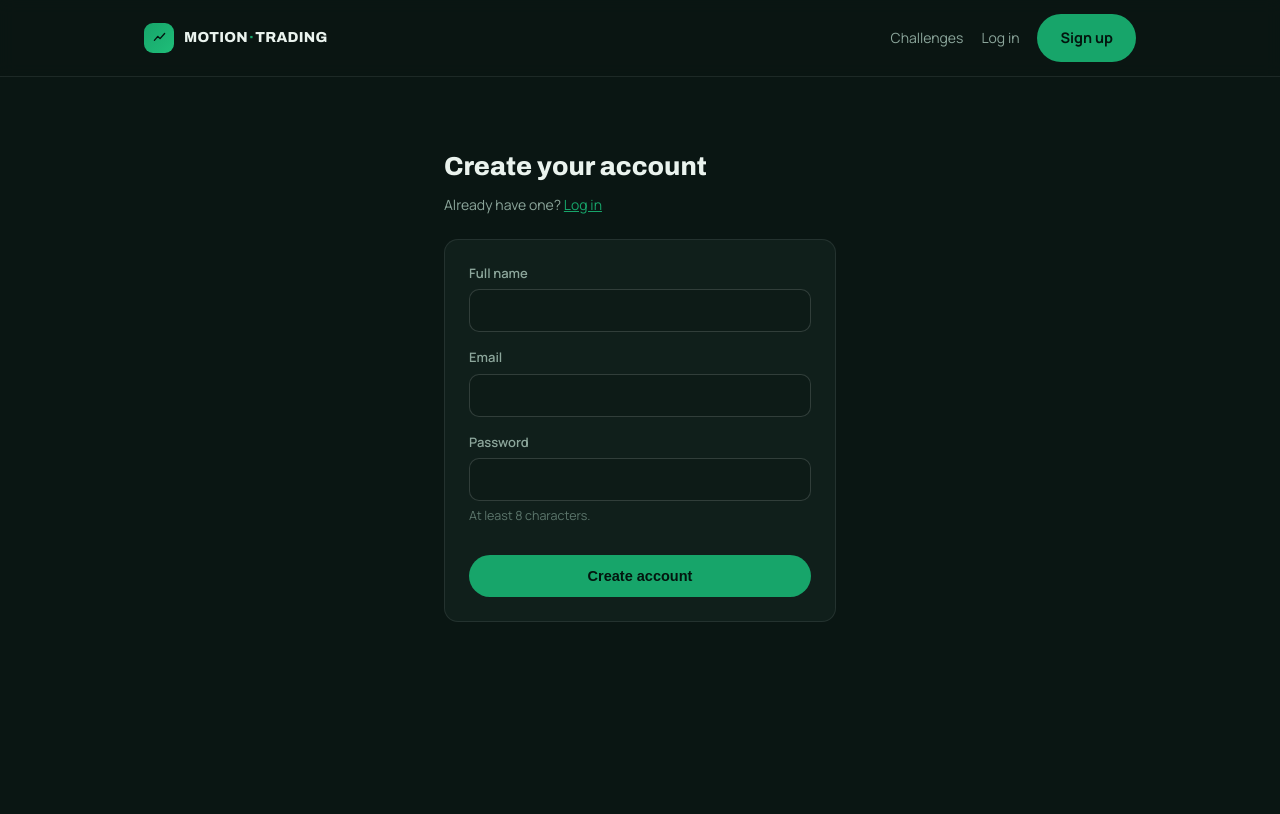
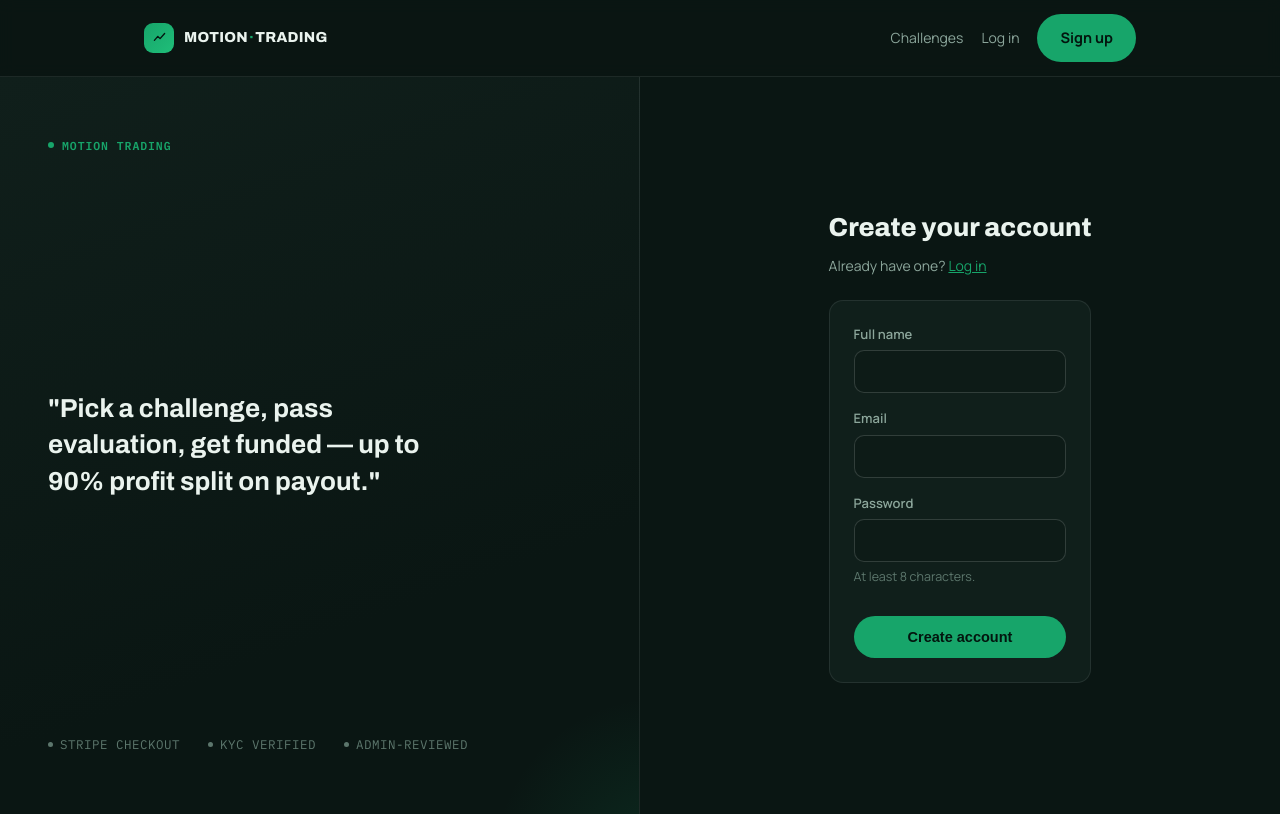
Before and after one commit to lukedonnelly0303-create/Motion-Trading-, a Next.js app: page /signup in a window 1280 px wide. Built offline with nearby package versions, Linux system fonts and the light colour scheme; no server answers.

Commit message:
Update page.tsx

```diff
--- a/src/app/signup/page.tsx
+++ b/src/app/signup/page.tsx
@@ -44,7 +44,21 @@ export default function SignupPage() {
   }
 
   return (
-    <main className="shell" style={{ maxWidth: 440, padding: "70px 24px" }}>
+    <div className="auth-split">
+      <div className="auth-panel">
+        <span className="eyebrow">Motion Trading</span>
+        <p className="auth-quote">
+          "Pick a challenge, pass evaluation, get funded — up to 90% profit split on payout."
+        </p>
+        <div className="trust-strip">
+          <span>Stripe checkout</span>
+          <span>KYC verified</span>
+          <span>Admin-reviewed</span>
+        </div>
+      </div>
+
+      <div className="auth-form-side">
+        <main className="shell" style={{ maxWidth: 440, padding: "0 24px" }}>
           <h1 style={{ fontSize: 26 }}>Create your account</h1>
           <p style={{ color: "var(--ink-dim)", marginTop: 8, fontSize: 14 }}>
             Already have one? <Link href="/login" style={{ color: "var(--accent)" }}>Log in</Link>
@@ -70,5 +84,7 @@ export default function SignupPage() {
             </button>
           </form>
         </main>
+      </div>
+    </div>
   );
 }
```
Lines whose indentation alone changed are shown as unchanged.
